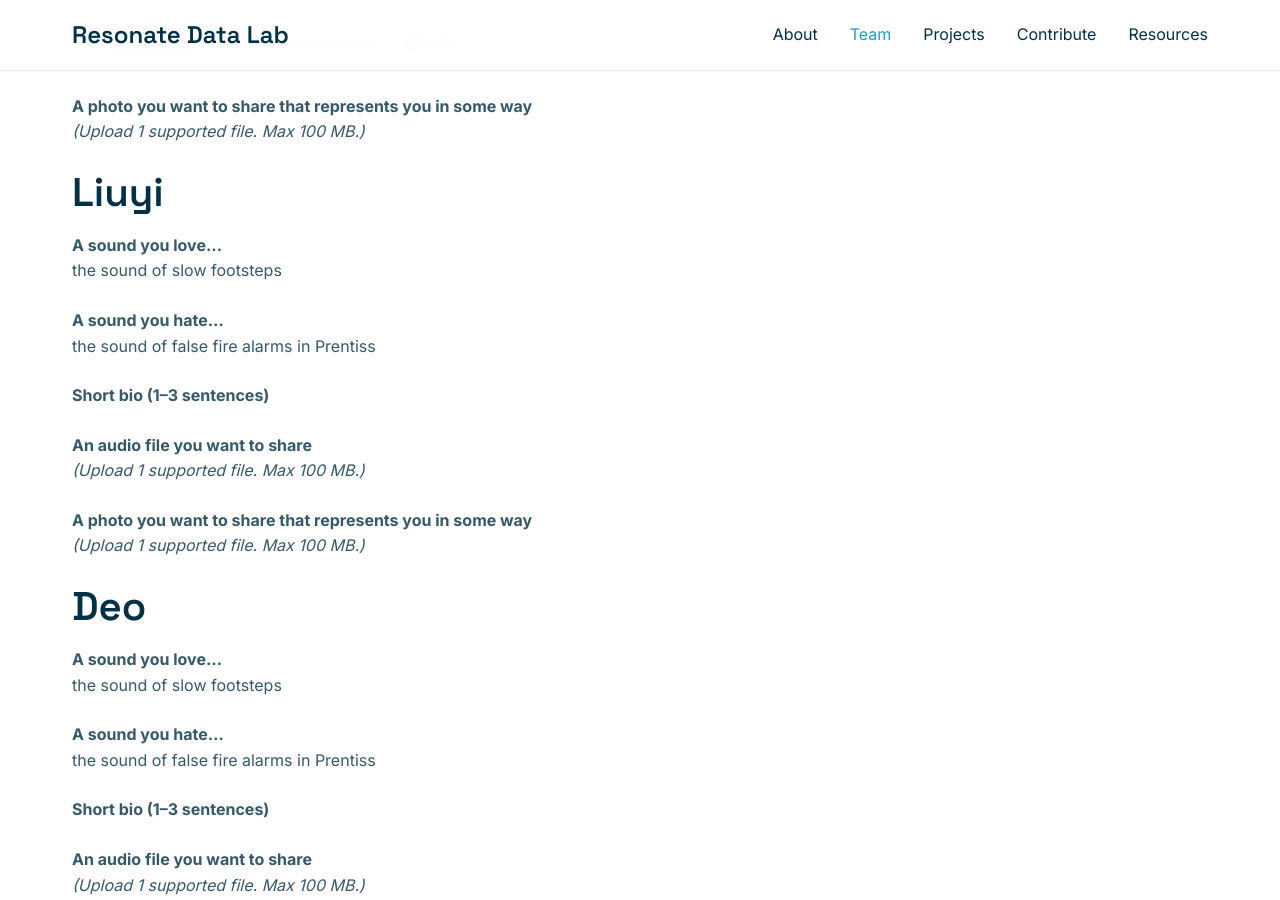
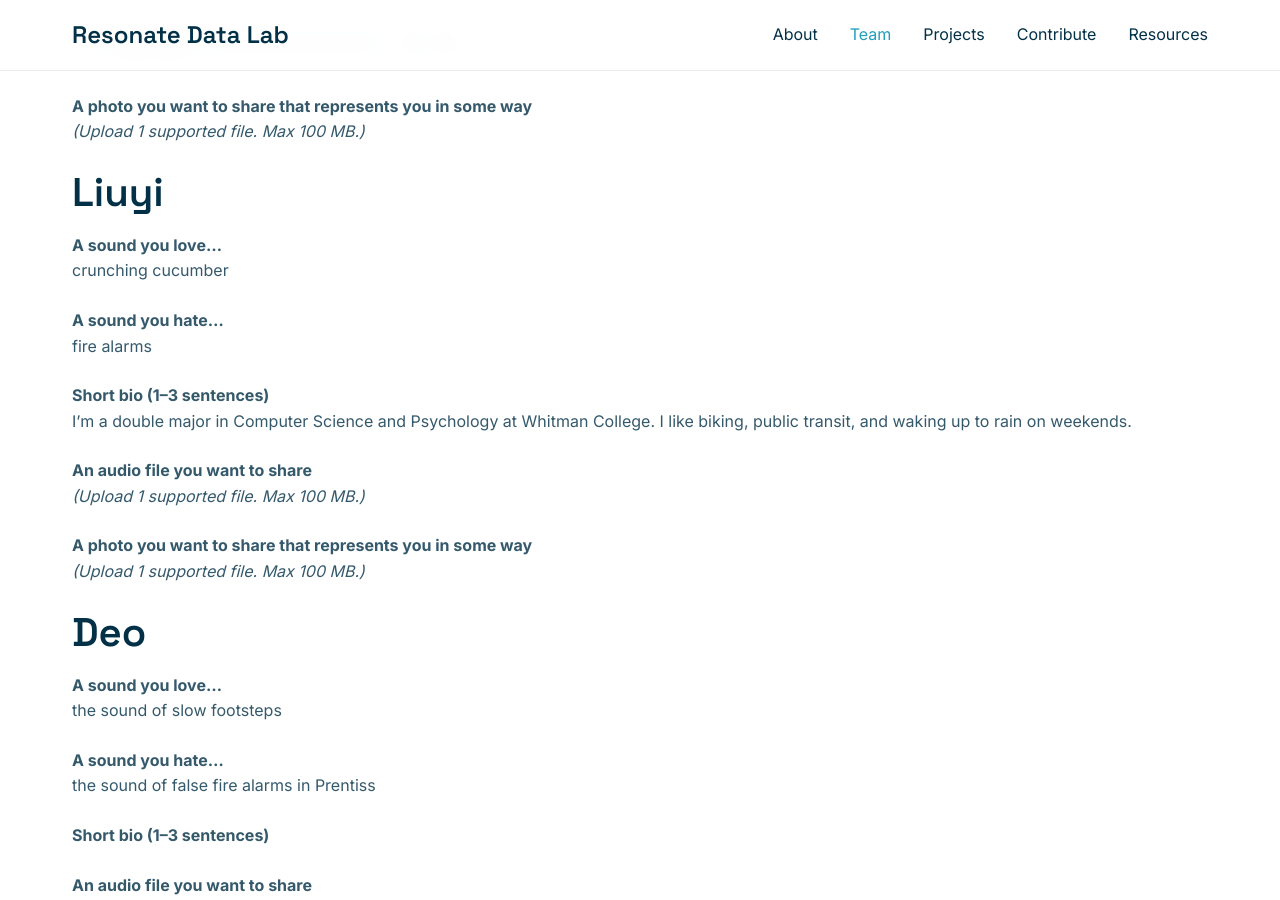
Before and after one commit to a421loop/Resonate-Data-Lab-Website-STRUCTURE, a Jekyll site: the page built from Team/index.md, in a window 1280 px wide and 900 px high, scrolled down 601 px. Built offline with Jekyll 4.4.1, drawn with Linux system fonts in a browser that asks for light colours.

Commit message:
Update index.md

```diff
--- a/Team/index.md
+++ b/Team/index.md
@@ -29,13 +29,13 @@
 ## Liuyi
 
 **A sound you love...**
-the sound of slow footsteps
+crunching cucumber
 
 **A sound you hate...**
-the sound of false fire alarms in Prentiss
+fire alarms
 
 **Short bio (1–3 sentences)**
-<!-- Write your bio here, similar to the example given -->
+I’m a double major in Computer Science and Psychology at Whitman College. I like biking, public transit, and waking up to rain on weekends.
 
 **An audio file you want to share**
 *(Upload 1 supported file. Max 100 MB.)*
```
